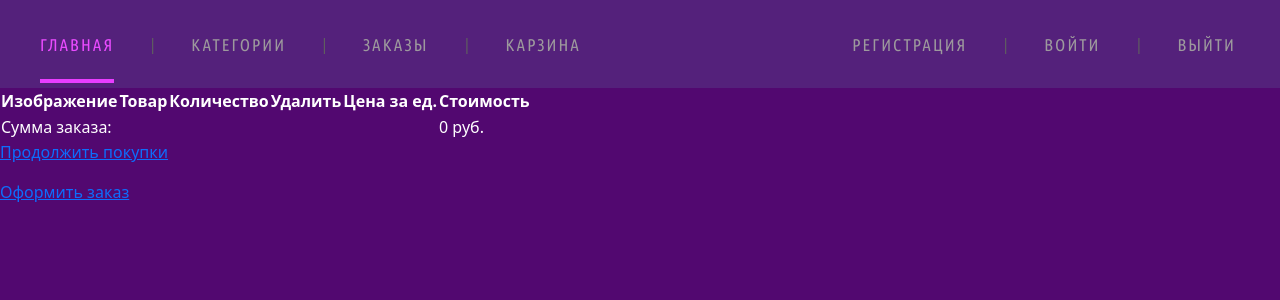
After one commit to ivashal/market, a Django app: page /cart/ in a window 1280 px wide. The commit adds this page. Shown: the top 300 px of the page. Run offline with Django 4.2, Linux system fonts and the light colour scheme; data that the repository does not hold is empty; some libraries are stand-ins or nearby versions.

Commit message:
Add cart-detail.html and add cart/forms

```diff
--- /dev/null
+++ b/cart/forms.py
@@ -0,0 +1,8 @@
+from django import forms
+
+QUANTITY_CHOICES = [(i, str(i)) for i in range(1,10)]
+
+class CartAddProductForm(forms.Form):
+    quantity = forms.TypedChoiceField(choices=QUANTITY_CHOICES,coerce=int, label='Количество')
+    # quantity = forms.IntegerField(max_value=1000, label='Количество')
+    owerride = forms.BooleanField(required=False, initial=False, widget=forms.HiddenInput)
--- /dev/null
+++ b/cart/templates/cart/cart-detail.html
@@ -0,0 +1,69 @@
+{% extends "products/base.html" %}
+{% load static %}
+{% load thumbnail %}
+
+{% block content %}
+<link rel="stylesheet" href="{% static 'css/cart.css'%}" type="text/css">
+
+
+<table class='cart-table'>
+    <thead>
+        <tr>
+            <th>Изображение</th>
+            <th>Товар</th>
+            <th>Количество</th>
+            <th>Удалить</th>
+            <th>Цена за ед.</th>
+            <th>Стоимость</th>
+        </tr>
+    </thead>
+    <tbody class='tbody'>
+
+        {% for item in cart %}
+            {% with product=item.product %}
+            <tr>
+                <td>
+                    {% if product.image %}
+                        {% thumbnail product.image "100" as im %}
+                            <a href="{{ product.get_absolute_url }}"><img src="{{im.url}}"></a>
+                        {% endthumbnail %}
+                    {% else %}
+                        <a href="{{ product.get_absolute_url }}"><img src="/static/img/no-image.png"></a>
+                    {% endif %}
+                    </td>
+                    <td>{{ product.name }}</td>
+                    <td>
+                    <form action="{% url 'cart:cart-add' product.id %}" method="post">
+                        {{ item.update_quantity_form.quantity }}
+                        {{ item.update_quantity_form.override }}
+                        <input id="count" type="submit" value="Обновить кол-во">
+                        {% csrf_token %}
+                        </form>
+                    </td>
+                    <td>
+                        <form action="{% url 'cart:cart-remove' product.id %}" method="post">
+                            <input type="submit" value="Удалить">
+                            {% csrf_token %}
+                        </form>
+                    </td>
+                    <td class="num">{{ item.price }} руб.</td>
+                    <td class="num">{{ item.total_price }} руб.</td>
+            </tr>
+            {% endwith %}
+        {% endfor %}
+
+        <tr class="Стоимость">
+            <td>Сумма заказа:</td>
+            <td colspan="4"></td>
+            <td class="num">{{ cart.get_total_price }} руб.</td>
+        </tr>
+    </tbody>
+</table>
+
+<p class="text-right">
+    <a href="{% url 'products:index' %}" class="button light">Продолжить покупки</a>
+</p>
+<p class="text-right">
+    <a href="#" class="button">Оформить заказ</a>
+</p>
+{% endblock %}
--- a/cart/urls.py
+++ b/cart/urls.py
@@ -1,6 +1,9 @@
 from django.urls import path
+from .views import *
 
 app_name = 'cart'
 urlpatterns = [
-    # path('admin/', admin.site.urls),
+    path('', cart_detail, name='cart-detail'),
+    path('add/<int:product_id>/', cart_add, name='cart-add'),  ## Любой маршрут должна обрабатывать функция (А любая функция должна что-то возвращать)
+    path('remove/<int:product_id>/',cart_remove, name='cart-remove'),
 ]
--- a/cart/views.py
+++ b/cart/views.py
@@ -4,7 +4,7 @@ from decimal import Decimal
 from django.shortcuts import render, redirect, get_object_or_404
 from django.views.decorators.http import require_POST
 from products.models import Products
-
+from .forms import CartAddProductForm
 
 # Create your views here.
 
@@ -78,9 +78,27 @@ def cart_add(request, product_id):
     form = CartAddProductForm(request.POST)
 
     if form.is_valid():
-        cd = form.cleaned_data
+        cd = form.cleaned_data  ## Усли форма валидна, то создается словарик
         cart.add(product=product,
                  quantity=cd['quantity'],
                  override_quantity=cd['override'])
 
+    return redirect('cart:cart-detail')  ## Указать место в которое будет переводить после добавления в карзину
+
+
+@require_POST
+def cart_remove(request, product_id):
+    cart = Cart(request)
+    product = get_object_or_404(Products, id=product_id)
+    cart.remove(product)
+
     return redirect('cart:cart-datail')
+
+
+def cart_detail(request):
+    cart = Cart(request)
+    for item in cart:
+        item['update_quantity_form'] = CartAddProductForm(initial={
+            'quantity': item['quantity'],
+            'override': True})
+    return render(request, 'cart/cart-detail.html', {'cart':cart})
--- a/market/settings.py
+++ b/market/settings.py
@@ -71,6 +71,7 @@ TEMPLATES = [
                 'django.contrib.auth.context_processors.auth',
                 'django.contrib.messages.context_processors.messages',
                 'products.context_processors.category',  ## Контекст стал глобальным
+
             ],
         },
     },
--- a/products/templates/products/base.html
+++ b/products/templates/products/base.html
@@ -13,28 +13,33 @@
 </head>
 
 <body>
+
     <style>
         body {
-            background-image: url("{% static 'img/background.jpg' %}");
+            {% comment %} background-image: url("{% static 'img/background.jpg' %}"); {% endcomment %}
+            background: #520870;
             background-repeat: no-repeat;
             background-size: cover;
             color: white;
         }
 
     </style>
-    <ul class="menu-main">
+    <header>
+    <div class="menu-main">
         <li><a href="" class="current">Главная</a></li>
         <li><a href="">Категории</a></li>
         <li><a href="">Заказы</a></li>
         <li><a href="">Карзина</a></li>
-        <br>
-        <br>
+    </div>
+    <div class="menu-main">
         <li><a href="">Регистрация</a></li>
         <li><a href="">Войти</a></li>
         <li><a href="">Выйти</a></li>
-    </ul>
+    </div>
 
-  <ul class="nav nav-pills">
+  </header>
+
+  <ul class="nav flex-column">
     {% for cat in category_list %}
     <li class="nav-item dropdown">
       <a class="nav-link dropdown-toggle" data-bs-toggle="dropdown" href="#" role="button" aria-expanded="false">{{cat.name}}</a>
@@ -57,19 +62,3 @@
 
 </body>
 </html>
-
-
-<!-- <h1>Lavalamp CSS Menu</h1>
-
-<nav>
-	<a href="">Home</a>
-	<a href="">About</a>
-	<a href="">Blog</a>
-	<a href="">Portefolio</a>
-	<a href="">Contact</a>
-	<div class="animation start-home"></div>
-</nav>
-
-<p>
-  By <span>Patak</span>
-</p> -->
--- a/static/css/menu.css
+++ b/static/css/menu.css
@@ -1,19 +1,23 @@
 @import url('https://fonts.googleapis.com/css?family=Ubuntu+Condensed');
+header {
+  padding: 0 10px;;
+  list-style: none;
+  display: flex;
+  justify-content: space-between;
+  align-items: center;
+  position: sticky;
+  background: rgb(92, 174, 189, 15%);
+}
+
 .menu-main {
   list-style: none;
-  margin: 40px 0 5px;
+  margin: 7px 0 5px;
   padding: 25px 0 5px;
   text-align: center;
-  background: rgb(52, 38, 85);
+  /* background: rgb(52, 38, 85); */
 }
 
-/* .menu-right {
-    list-style: none;
-    margin: 40px 0 5px;
-    padding: 25px 0 5px;
-    text-align: center;
-    background: rgb(52, 38, 85);
-  } */
+
 
 .menu-main li {display: inline-block;}
 .menu-main li:after {
--- a/static/css/products.css
+++ b/static/css/products.css
@@ -2,8 +2,8 @@
     display: flex;
     flex-wrap: wrap;
     justify-content: space-between;
-    padding-left: 10%;
-	padding-right: 5%;
+    padding-left: 15%;
+	  padding-right: 5%;
   }
   .product {
     width: calc(25% - 10px);
```
Also changed, not shown: products/templates/products/product-detail.html (+8 -1 lines), products/templates/products/products-list.html (+7 -0 lines).
